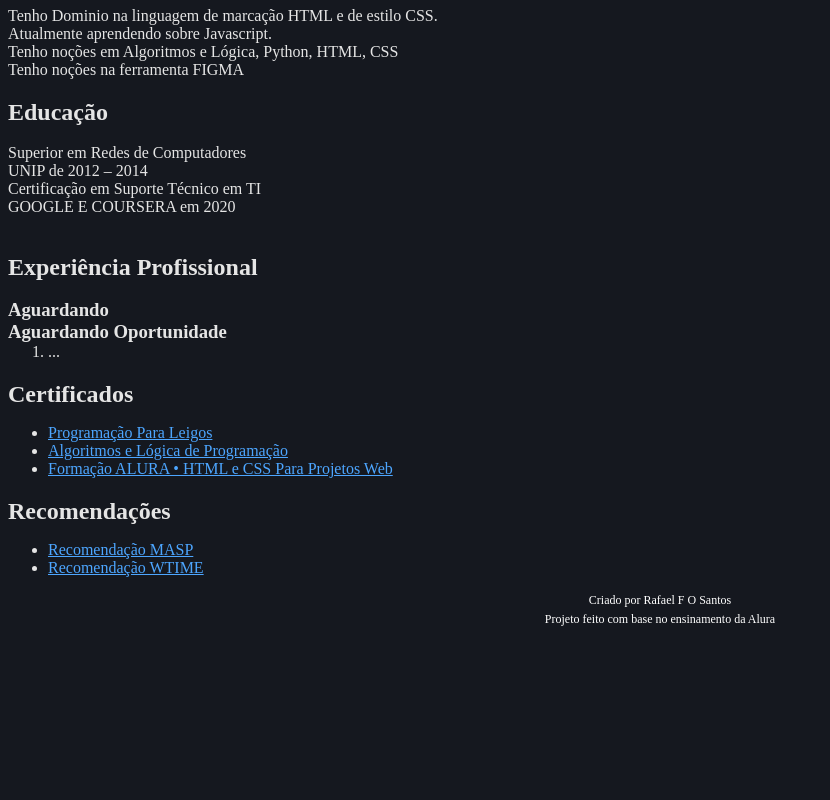
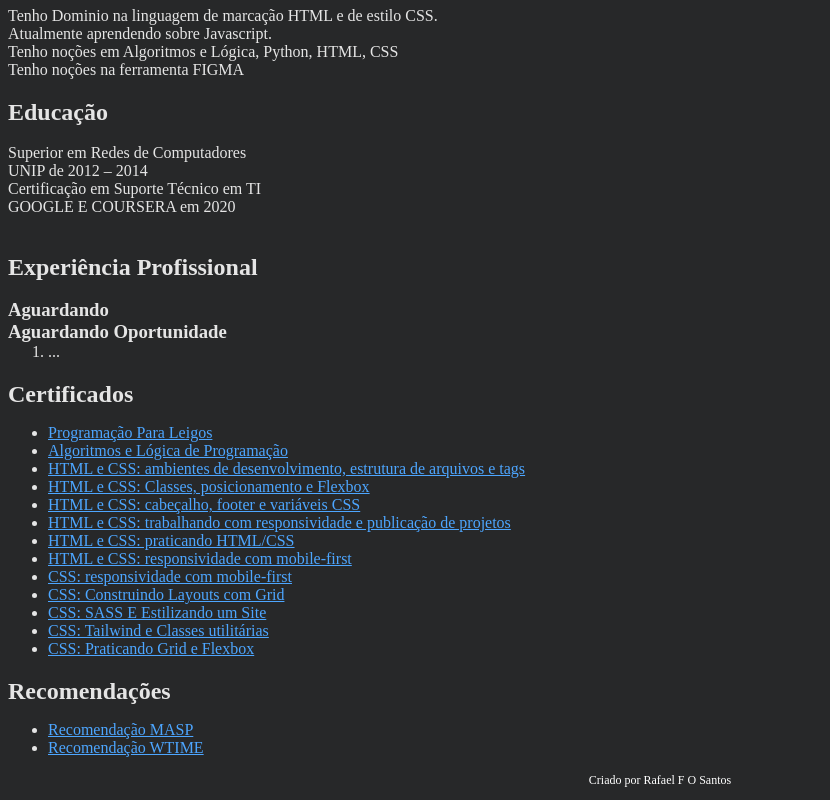
Before and after one commit to Foxbain/Meu-Portfolio, a plain HTML site: page _pag__dev/index.html in a window 1280 px wide. Shown: the part 624-1424 px from the top of the page, without its empty margins (0-830 px from the left). Before the commit the page ends 1259 px from the top, so only its background shows below. Drawn offline with Linux system fonts and the light colour scheme.

Commit message:
update-1.0

```diff
--- a/_pag__dev/index.html
+++ b/_pag__dev/index.html
@@ -19,7 +19,7 @@
             <div class="sup__conteiner__1">
               <h2 class="sup__conteiner__titulo">Seja Bem Vindo <br>
                 Por Favor, veja o Video Antes de começar.</h2><br>
-                <iframe width="500" height="310" src="https://player.vimeo.com/video/948957621?badge=0&amp;autopause=0&amp;player_id=0&amp;app_id=58479" frameborder="0" allow="autoplay; fullscreen; picture-in-picture; clipboard-write" title="YouTube video player" frameborder="0" allow="accelerometer; autoplay; clipboard-write; encrypted-media; gyroscope; picture-in-picture; web-share" allowfullscreen class="sup__conteiner__video"></iframe>
+                <img src="./_img/_video-em-breve.png" width="500" height="310" alt="Aviso de Video em Breve">
                 <ul class="sup__menu__navegacao">
                   <li><a href="https://www.linkedin.com/in/rafael-felipe-oliveira-santos-0b956027/"><img src="/_imagens/linkedin__.png" alt="Linkedin"></a></li>
                   <li><a href="mailto:foxbain@gmail.com"><img src="/_imagens/email__.png" alt="E-mail"></a></li>
@@ -47,7 +47,18 @@
                       <ul>
                       <li><a href="/_pag__dev/__certificados/01__prog__leig.pdf" target="_blank">Programação Para Leigos</a></li>
                       <li><a href="/_pag__dev/__certificados/01__aug__log.pdf" target="_blank">Algoritmos e Lógica de Programação</a></li>
-                      <li><a href="/_pag__dev/__certificados/02__CERT__Formação_A_partir_do_zero_ HTML_e_CSS_para_projetos_web__Alura.pdf" target="_blank">Formação ALURA • HTML e CSS Para Projetos Web</a></li>
+                      <li><a href="./__certificados/03__CERT__HTML-e-CSS-AMbientes-de-desenv.pdf" target="_blank">HTML e CSS: ambientes de desenvolvimento, estrutura de arquivos e tags</a></li>
+                      <li><a href="./__certificados/04__CERT__HTML-e-CSS-classes-posicionament.pdf" target="_blank">HTML e CSS: Classes, posicionamento e Flexbox</a></li>
+                      <li><a href="./__certificados/05__CERT__HTML-e-CSS-cabecalho-footer-variabl.pdf" target="_blank">HTML e CSS: cabeçalho, footer e variáveis CSS</a></li>
+                      <li><a href="./__certificados/06__CERT__HTML-e-CSS-responsividade-01.pdf" target="_blank">HTML e CSS: trabalhando com responsividade e publicação de projetos</a></li>
+                      <li><a href="./__certificados/07__CERT__HTML-e-CSS-praticando-01.pdf" target="_blank">HTML e CSS: praticando HTML/CSS</a></li>
+                      <li><a href="./__certificados/08__CERT__HTML-e-CSS-responsividade-mobilefirst-02.pdf" target="_blank">HTML e CSS: responsividade com mobile-first</a></li>
+                      <li><a href="./__certificados/09__CERT__CSS-flexbox-layouts-responsivos.pdf" target="_blank">CSS: responsividade com mobile-first</a></li>
+                      <li><a href="./__certificados/10__CERT__CSS-construindo-layouts-com-Grid.pdf" target="_blank">CSS: Construindo Layouts com Grid</a></li>
+                      <li><a href="./__certificados/11__CERT__CSS-SASS-e-estilizando-um-site.pdf" target="_blank">CSS: SASS E Estilizando um Site</a></li>
+                      <li><a href="./__certificados/12__CERT__tailwind-classes-utilitarias.pdf" target="_blank">CSS: Tailwind e Classes utilitárias</a></li>
+                      <li><a href="./__certificados/13__CERT__Praticando-CSS-Grid-e-Flexbox.pdf" target="_blank">CSS: Praticando Grid e Flexbox</a></li>
+
                       </ul>
                     <h2><strong>Recomendações</strong></h2>
                       <ul>
@@ -61,7 +72,7 @@
           <nav class="cabecalho__nav">
               <ul class="cabecalho__lista">
                   <li><p>Criado por Rafael F O Santos</p></li>
-                  <li><p>Projeto feito com base no ensinamento da Alura</p></li>
+                  <li><p></p></li>
               </ul>
           </nav>
       </footer>
--- a/_pag__dev/style.css
+++ b/_pag__dev/style.css
@@ -1,6 +1,6 @@
 /* Add this code to a new file named "style.css" */
 body {
-     background-color: #15181f;
+     background-color: #272829;
      color: #e5e5e5;
 }
 h3 {
--- a/_pag__suporte/style.css
+++ b/_pag__suporte/style.css
@@ -1,6 +1,6 @@
 /* Add this code to a new file named "style.css" */
 body {
-     background-color: #15181f;
+     background-color: #272829;
      color: #e5e5e5;
 }
 h3 {
--- a/style.css
+++ b/style.css
@@ -115,8 +115,8 @@ body {
 
 .cabecalho {
     display: flex;
-    justify-content: baseline;
-    margin: 12% 0 1px 5%;
+    justify-content: center;
+    margin: 7rem auto 0 0;
 }
 
 
@@ -258,6 +258,7 @@ body {
         gap: 1em;
         margin: 2em 5%;
         list-style: none;
+        align-items: center;
     }
 
     .menu__navegacao__nome {
```
Also changed, not shown: _pag__suporte/index.html (+1 -1 lines), index.html (+2 -2 lines), _pag__dev/_img/_video-em-breve.png (added), readme.md, 11 other files.
